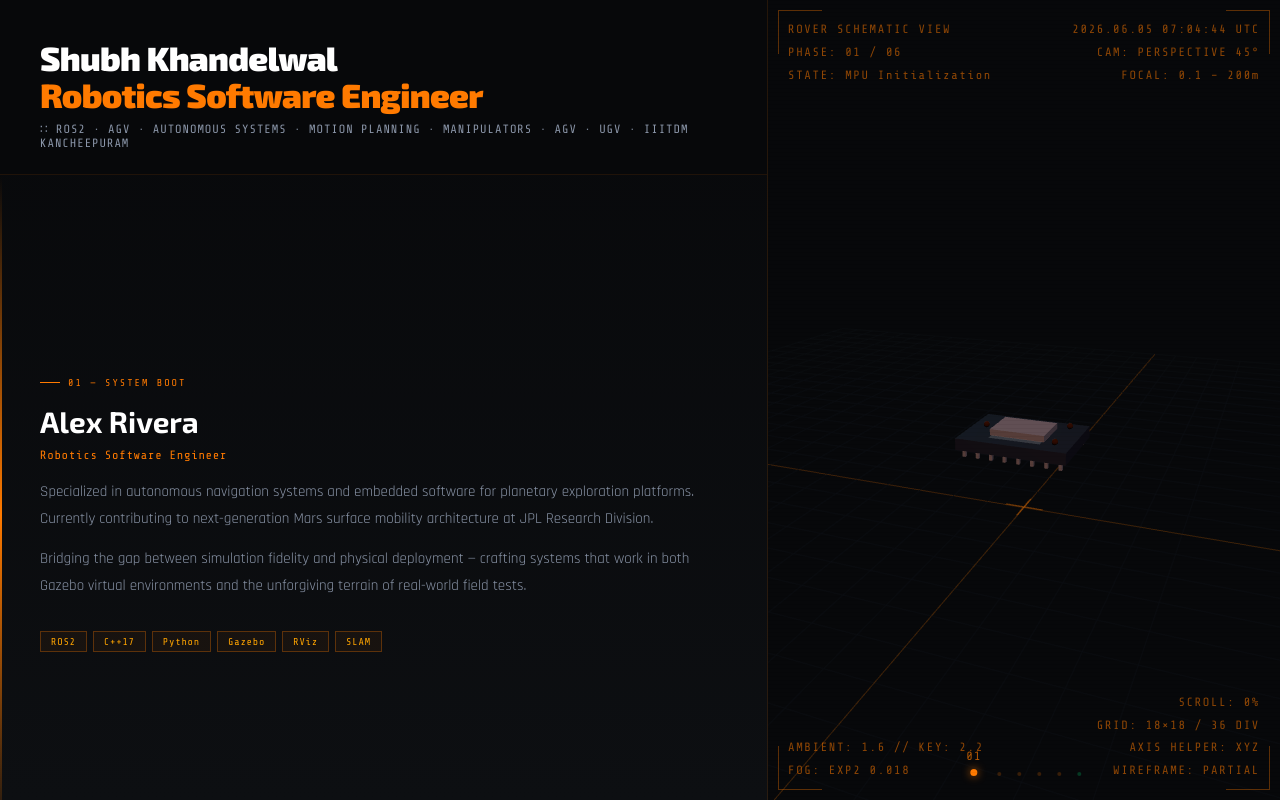
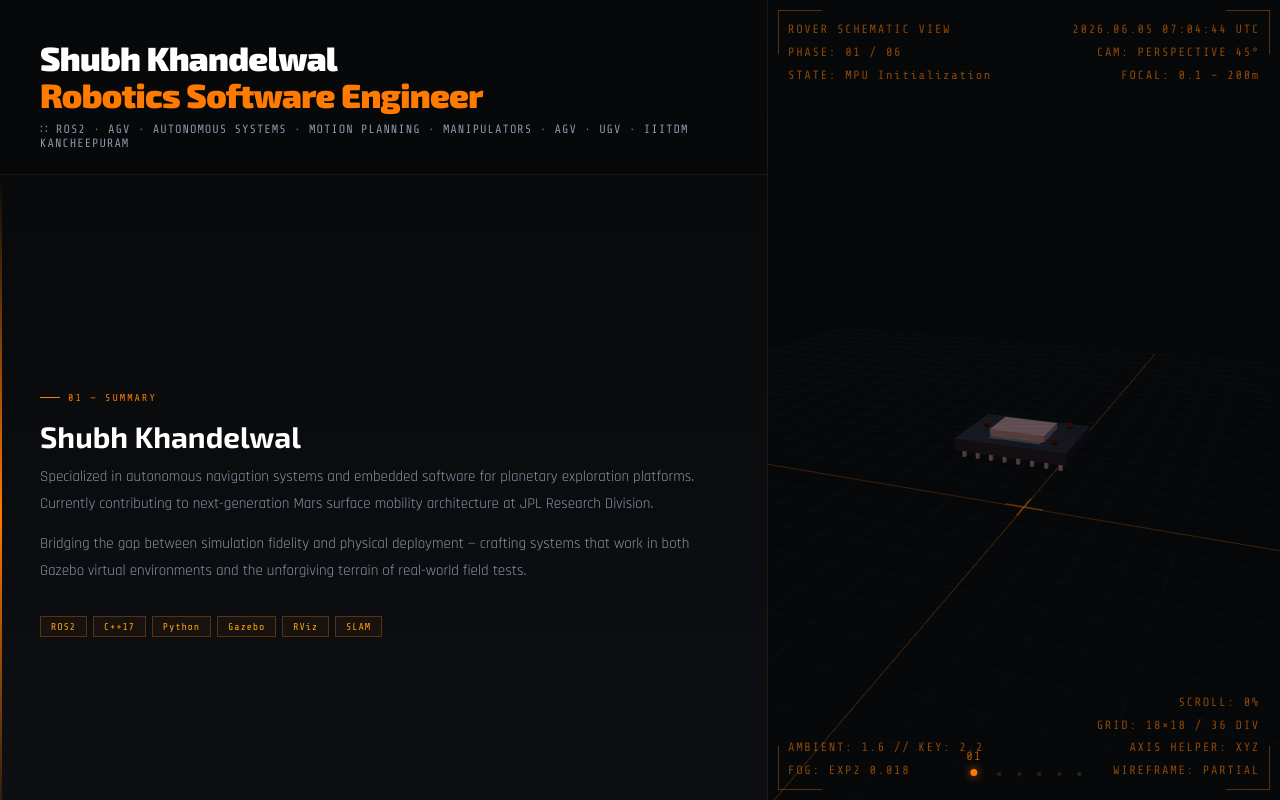
Before and after one commit to ShUbHkHaNdElWaL493/Portfolio, a React (Vite) app: page / in a window 1280 px wide. Built offline with nearby package versions, Linux system fonts and the light colour scheme.

Commit message:
Removed subtitles

```diff
--- a/include/ContentOverlay.jsx
+++ b/include/ContentOverlay.jsx
@@ -224,16 +224,6 @@ const ContentOverlay = forwardRef(function ContentOverlay({ activePhase, section
             {ph.title}
           </h2>
 
-          <p style={{
-            fontFamily: "'Share Tech Mono', monospace",
-            fontSize: 12,
-            color: '#FF7A00',
-            marginBottom: '1rem',
-            letterSpacing: '0.06em',
-          }}>
-            {ph.subtitle}
-          </p>
-
           <p style={{ fontSize: 15, lineHeight: 1.8, color: '#8a95a8', marginBottom: '0.8rem', fontWeight: 400 }}>
             {ph.content}
           </p>
--- a/include/components/data.js
+++ b/include/components/data.js
@@ -5,9 +5,8 @@ export const phases = [
   {
     id: 'intro',
     phase: '01',
-    tag: 'SYSTEM BOOT',
-    title: 'Alex Rivera',
-    subtitle: 'Robotics Software Engineer',
+    tag: 'SUMMARY',
+    title: 'Shubh Khandelwal',
     content: `Specialized in autonomous navigation systems and embedded software for planetary exploration platforms. Currently contributing to next-generation Mars surface mobility architecture at JPL Research Division.`,
     content2: `Bridging the gap between simulation fidelity and physical deployment — crafting systems that work in both Gazebo virtual environments and the unforgiving terrain of real-world field tests.`,
     tags: ['ROS2', 'C++17', 'Python', 'Gazebo', 'RViz', 'SLAM'],
@@ -17,8 +16,7 @@ export const phases = [
     id: 'education',
     phase: '02',
     tag: 'EDUCATION & SKILLS',
-    title: 'Core Knowledge Systems',
-    subtitle: 'Firmware & Embedded Intelligence',
+    title: 'Educational Qualifications',
     content: `M.S. Robotics Engineering, Carnegie Mellon University (2021). B.S. Electrical & Computer Engineering, UC San Diego (2019). Relevant coursework in perception, motion planning, controls, and autonomous systems design.`,
     content2: `GPA: 3.94/4.0 — Graduate Research Fellowship recipient. Thesis: "Adaptive Terrain Classification for Wheeled Robots in Unstructured Environments."`,
     tags: ['PCB Design', 'RTOS', 'ARM Cortex', 'CAN Bus', 'I2C/SPI', 'OpenCV', 'TensorFlow Lite', 'Kalman Filtering'],
@@ -32,8 +30,7 @@ export const phases = [
     id: 'experience',
     phase: '03',
     tag: 'EXPERIENCE',
-    title: 'Operational Deployments',
-    subtitle: 'Perception & Sensing Architecture',
+    title: 'Work Experience',
     content: `Senior Software Engineer @ NASA JPL (2022–Present). Designed and deployed ROS2-based perception stack for Perseverance successor platform. Reduced terrain mapping latency by 43% through GPU-accelerated pointcloud processing.`,
     content2: `Robotics Engineer @ Boston Dynamics (2021–2022). Integrated multi-modal sensor fusion (LiDAR + stereo vision + IMU) for quadruped navigation. Authored 3 internal patents for proprioceptive feedback algorithms.`,
     tags: ['LiDAR', 'Stereo Vision', 'IMU Fusion', 'PointCloud Processing', 'SLAM', 'Nav2', 'MoveIt2'],
@@ -48,8 +45,7 @@ export const phases = [
     id: 'projects',
     phase: '04',
     tag: 'PROJECTS',
-    title: 'Mission-Critical Systems',
-    subtitle: 'Chassis & Structural Integration',
+    title: 'Developed Projects',
     content: `ARES-IV Autonomy Stack — Open-source ROS2 navigation framework for planetary rovers. 2,400+ GitHub stars, adopted by 7 university robotics programs. Features adaptive path planning under sensor degradation scenarios.`,
     content2: `SIM-REAL Bridge — A zero-downtime testing pipeline using domain randomization to transfer policies trained in Gazebo simulation directly to physical hardware, achieving 89% transfer success rate.`,
     tags: ['Path Planning', 'RRT*', 'A*', 'Domain Randomization', 'CI/CD', 'Docker', 'ROS2 Actions', 'Behavior Trees'],
@@ -66,7 +62,6 @@ export const phases = [
     phase: '05',
     tag: 'ACHIEVEMENTS',
     title: 'Performance Benchmarks',
-    subtitle: 'Mobility & Suspension System',
     content: `IEEE Robotics & Automation Society Best Paper Award (2023) — "Real-Time Adaptive Gait Optimization for Rough Terrain Traversal." Featured in IEEE Spectrum and MIT Technology Review.`,
     content2: `Finalist — NASA Centennial Challenge: Autonomous Robotics (2022). Top 3% ranking in international ROS2 robotics competition (2021). 4 peer-reviewed publications in top-tier robotics conferences.`,
     tags: ['IEEE Award', 'NASA Challenge', 'Publications', 'Patents', 'Open Source'],
@@ -82,8 +77,7 @@ export const phases = [
     id: 'contact',
     phase: '06',
     tag: 'CONTACT',
-    title: 'Establish Uplink',
-    subtitle: 'System Activation Complete',
+    title: 'Contact Information',
     content: `Available for senior engineering roles, research collaborations, and consulting engagements in robotics, autonomous systems, and embedded software. Currently accepting technical advisory positions.`,
     content2: `Response time: 24–48 hours. Preferred channel: email for formal inquiries, GitHub for technical discussions and open-source collaboration requests.`,
     links: [
```
